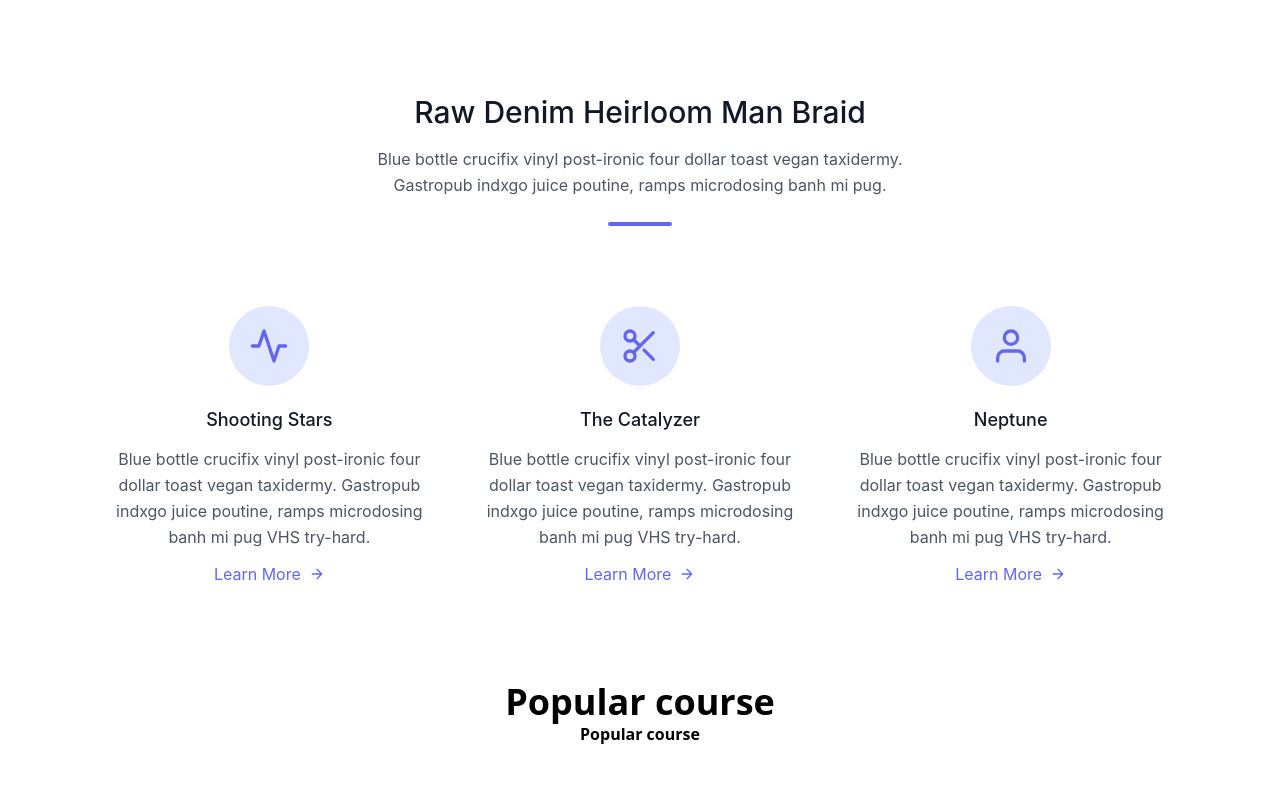
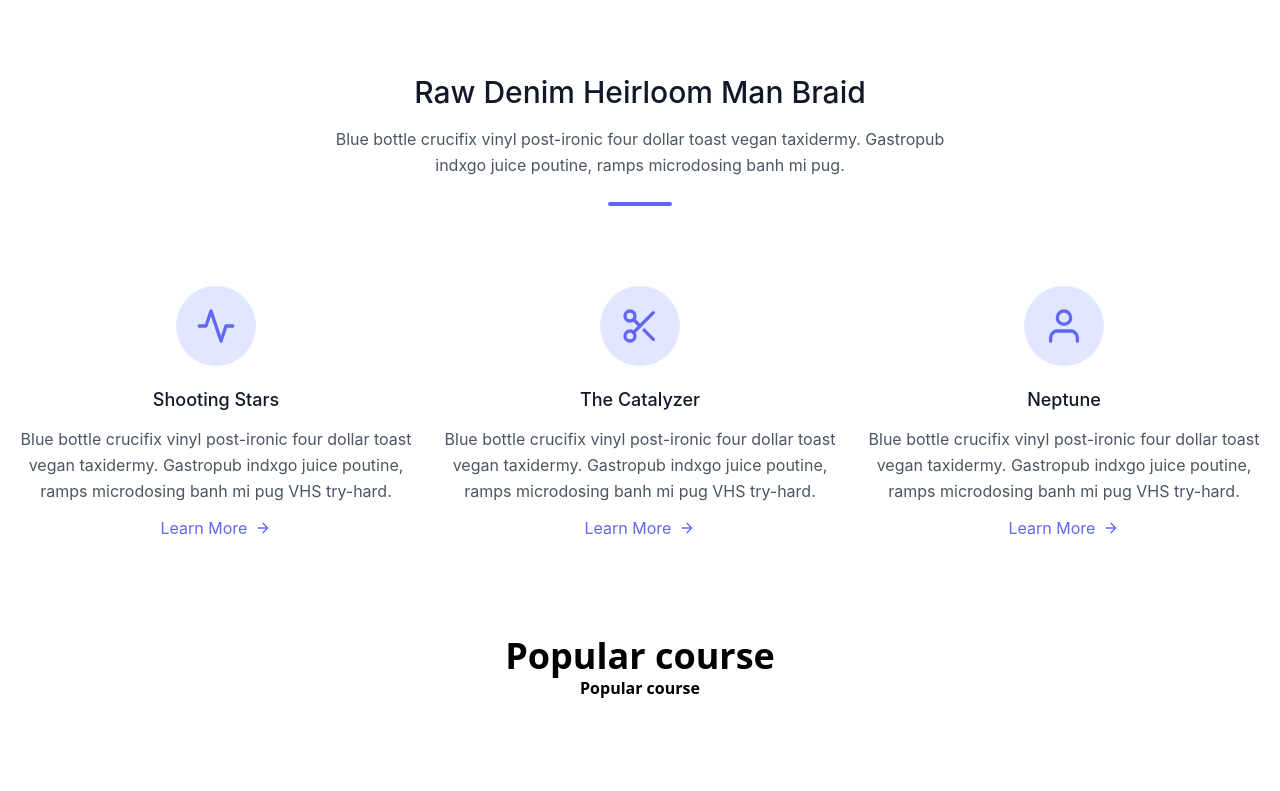
Before and after one commit to milankatira/nv_education, a Next.js app: page / in a window 1280 px wide. Shown: the part 1049-1840 px from the top of the page. Built offline with nearby package versions, Linux system fonts and the light colour scheme.

Commit message:
initial commit

```diff
--- a/pages/_app.tsx
+++ b/pages/_app.tsx
@@ -23,9 +23,15 @@ function MyApp({ Component, pageProps }: AppProps) {
     window.addEventListener('scroll', onScroll);
   }
   return (
-    <div className='px-20'>
+    <div>
       <ThemeProvider attribute='class'>
         <GoTop />
+        <div className='sticky top-0 w-full bg-white backdrop-filter backdrop-blur-lg bg-opacity-20'>
+          <div
+            className='progress-bar'
+            style={{ width: `${scroll}%` }}
+          ></div>
+        </div>
         <Navbar />
         <Component {...pageProps} />
         <Footer />
--- a/styles/globals.css
+++ b/styles/globals.css
@@ -27,7 +27,7 @@ a {
 
 .progress-bar {
   height: 4px;
-  background: #04AA6D;
+  background: #b91c1c;
   width: 0%;
 }
 
```
